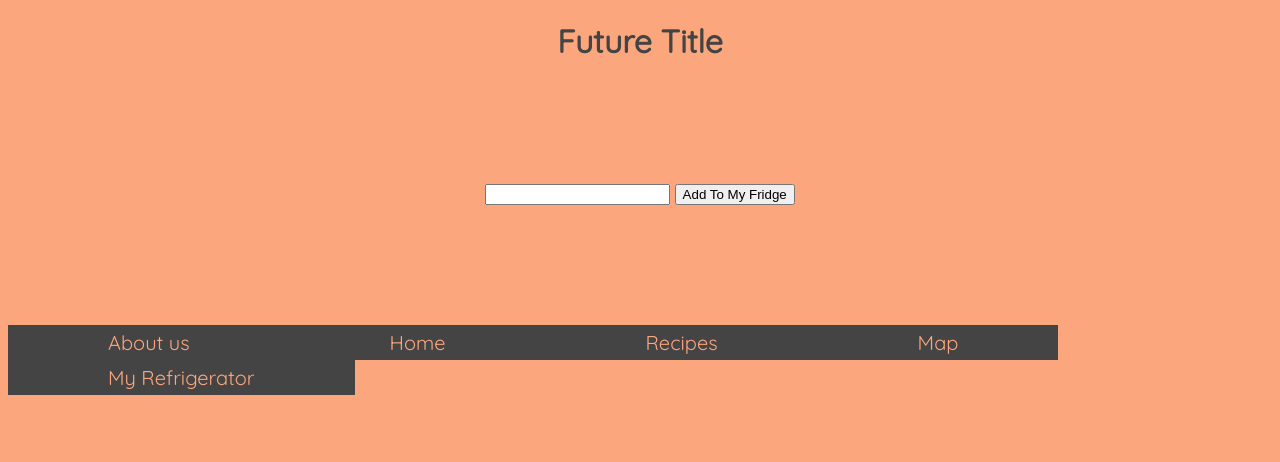
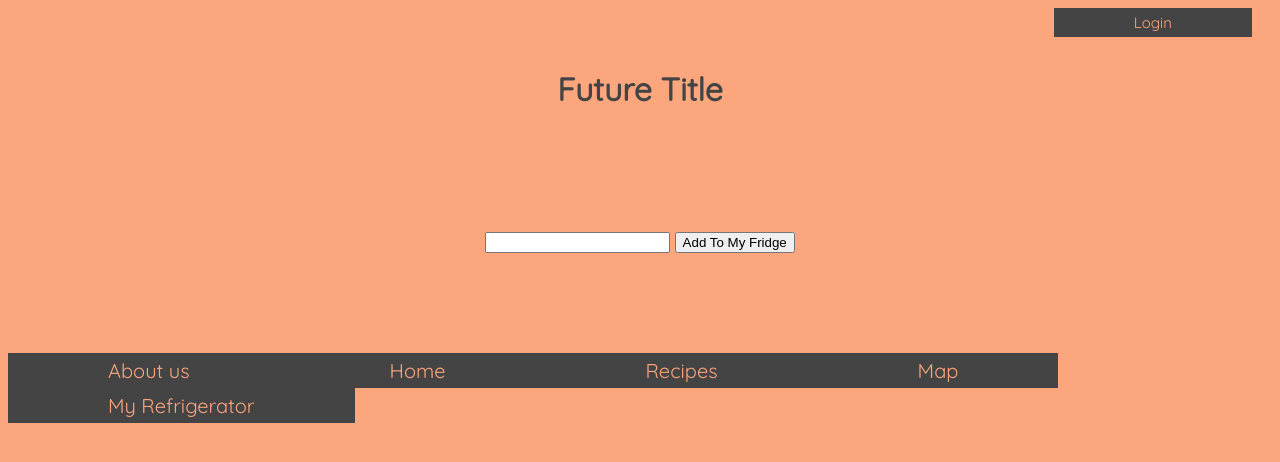
Before and after one commit to pagorska/cssi-final, a Python web app: template final/templates/main.html in a window 1280 px wide. Shown: the top 462 px of the page. Run offline with Jinja, Linux system fonts and the light colour scheme; the template is opened without the code that fills it, so the values that code supplies are empty; some libraries are stand-ins or nearby versions.

Commit message:
Added login feature

```diff
--- a/final/main.py
+++ b/final/main.py
@@ -63,13 +63,13 @@ class LoginHandler(webapp2.RequestHandler):
         else:
             greeting = ('<a href="%s">Sign in or register</a>.' %
                 users.create_login_url('/'))
-
         self.response.write('<html><body>%s</body></html>' % greeting)
 
 app = webapp2.WSGIApplication([
     ('/', MainHandler),
     ('/search', SearchHandler),
     ('/about-us', AboutHandler),
-    ('/restaurants', RestaurantHandler)
+    ('/restaurants', RestaurantHandler),
+    ('/login', LoginHandler)
 
 ], debug=True)
--- a/final/static_folder/navbar.css
+++ b/final/static_folder/navbar.css
@@ -20,6 +20,16 @@
   padding-right: 100px;
   margin: 0px;
 }
+#login a {
+  float: right;
+  list-style-type: none;
+  font-size: 15px;
+  background-color: #444444;
+  padding: 5px;
+  padding-left: 80px;
+  padding-right: 80px;
+  margin-right: 20px;
+}
 #disappear_ul a:hover {
   display: inline-block;
   background-color: gray;
--- a/final/templates/main.html
+++ b/final/templates/main.html
@@ -5,22 +5,21 @@
     <link href="https://fonts.googleapis.com/css?family=Quicksand" rel="stylesheet">
     <script src="resources/navbar.js"></script>
     <link rel="stylesheet" href="resources/navbar.css"></link>
-
+    <link rel="stylesheet" href="resources/main.css"></link>
+    <link href="https://fonts.googleapis.com/css?family=Quicksand" rel="stylesheet">
   </head>
-     <link rel="stylesheet" href="resources/main.css"></link>
-     <link href="https://fonts.googleapis.com/css?family=Quicksand" rel="stylesheet">
 <head>
 </head>
   <body>
+    <div id="login">
+      <a href="/login">Login</a>
+    </div></br></br>
     <h1>Future Title</h1>
     <div class="search">
       <form action="/restaurants">
         <input type="text" name="search" placeholder"What you got......"/>
         <input type="submit" value="Add To My Fridge" />
       </form>
-    </div>
-    <div id="login">
-      <a href="/login">Login</a>
     </div>
 
     <div class="store_nav">
```
Also changed, not shown: 1 other file.
